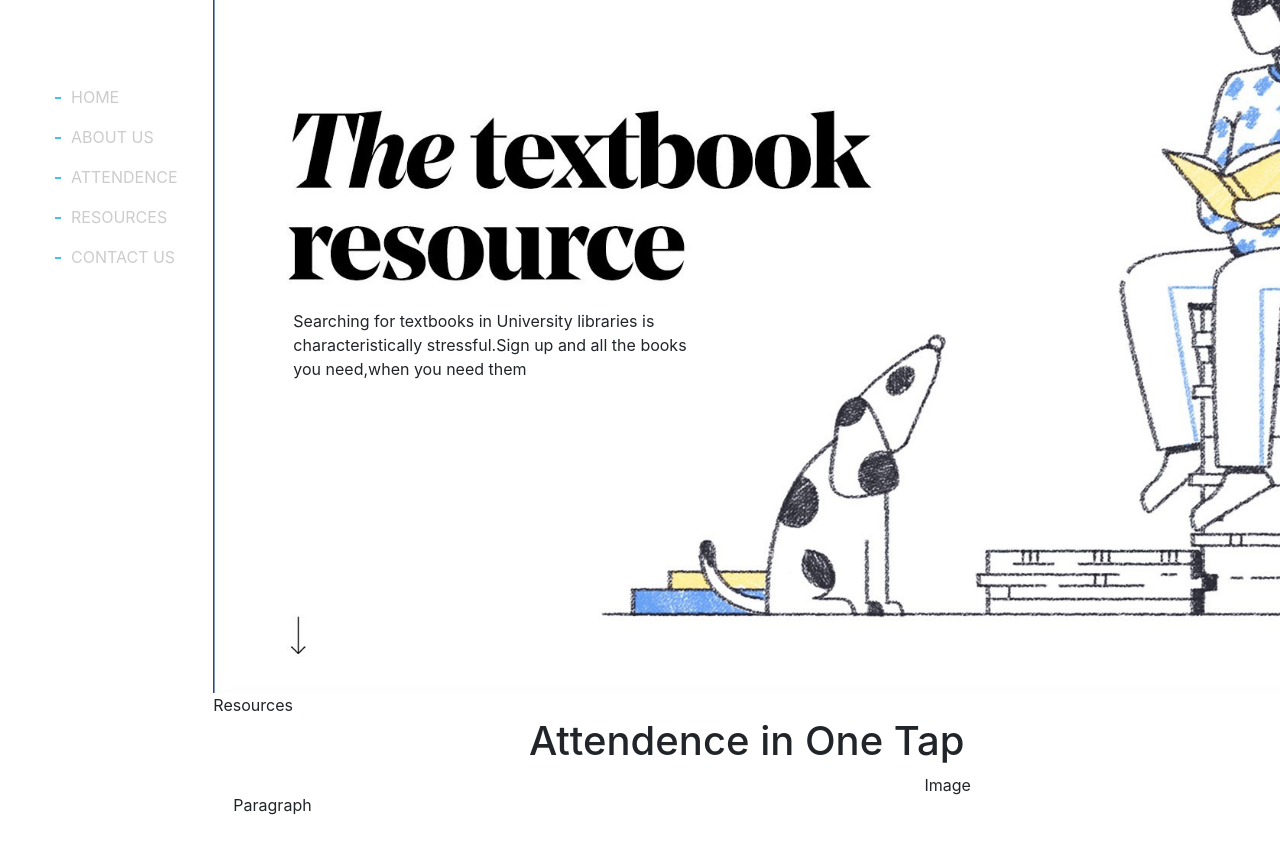
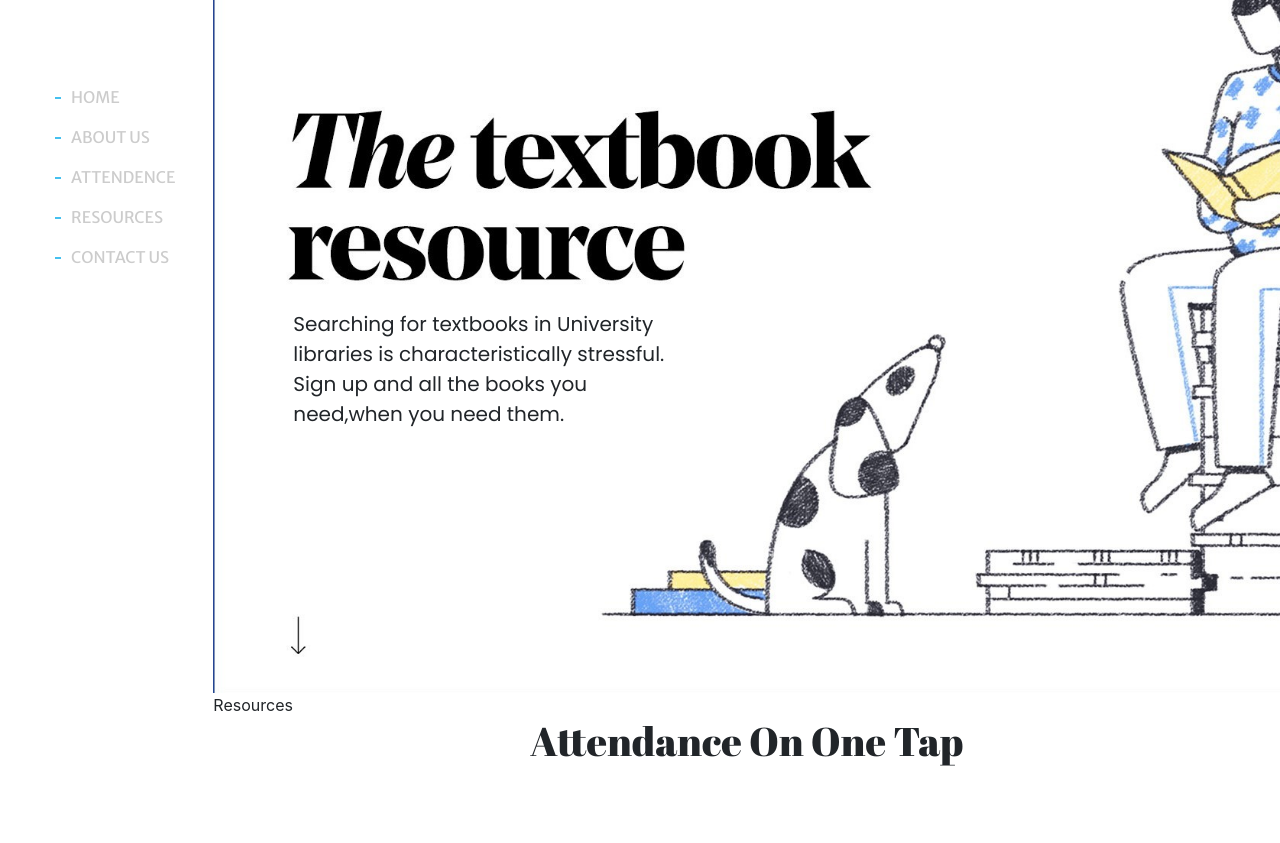
Before and after one commit to Brogrammerss/ITER-2.0, a plain HTML site: page index.html in a window 1280 px wide. Shown: the part 107-950 px from the top of the page. Drawn offline with nearby package versions, Linux system fonts and the light colour scheme.

Commit message:
Not much, some fonts and little changes

```diff
--- a/css/style.css
+++ b/css/style.css
@@ -28,6 +28,7 @@ a.nav-link{
     color: #ccc;
     position: relative;
     display: inline-block;
+    font-family: 'Merriweather Sans', sans-serif;
 }
 
 .nav-link::before{
@@ -53,9 +54,25 @@ a.nav-link{
     width:400px;
     margin-left: 80px;
     padding-top: 52vh;
+    font-family: 'Poppins', sans-serif;
+    font-size: 20px;
 }
 .Attendence {
     margin-left: 80px;
     width: 400px;
 
+
 }
+.text-center{
+    font-family: 'Abril Fatface', cursive;
+}
+.col-lg-4{
+
+    background-size: cover;
+
+}
+.col-lg-8{
+    font-size: 25px;
+    margin-top: 5%;
+    font-family: 'Poppins', sans-serif;
+}
--- a/index.html
+++ b/index.html
@@ -7,7 +7,10 @@
     <title>Homepage</title>
     <link rel="stylesheet" href="./css/style.css">
     <link rel="stylesheet" href="https://stackpath.bootstrapcdn.com/bootstrap/4.3.1/css/bootstrap.min.css">
-
+    <!--Fonts-->
+    <link href="https://fonts.googleapis.com/css?family=Merriweather+Sans&display=swap" rel="stylesheet">
+    <link href="https://fonts.googleapis.com/css?family=Abril+Fatface&display=swap" rel="stylesheet">
+    <link href="https://fonts.googleapis.com/css?family=Poppins&display=swap" rel="stylesheet">
 </head>
 <body>
 
@@ -34,7 +37,8 @@
             <div class="col-lg-10 main full-height ml-auto" style="padding: 0px;">
                 <section class="top full-height ">
                             <p class="tagline">
-                              Searching for textbooks in University libraries is characteristically stressful.Sign up and all the books you need,when you need them
+                              Searching for textbooks in University libraries is characteristically stressful.
+                              Sign up and all the books you need,when you need them.
                             </p>
                 </section>
 
@@ -45,20 +49,21 @@
 
 
                 <section class="attendence">
-                    <h1 class="text-center">Attendence in One Tap</h1>
+                    <h1 class="text-center">Attendance On One Tap</h1>
                     <div class="row" style="margin: 0;">
                         <div class="col-lg-8" style="padding:20px;">
-                            Paragraph
+                            <p><strong>Planning for a Massbunk? </strong> <br> Login your Profile with your Registration ID and Password to checkout your newly updated attendance.</p>
+                            <a href="#"> See Now </a>
                         </div>
                         <div class="col-lg-4" style="padding: 0;">
-                                Image
+                               <img src="progress.png" alt="">
                         </div>
                     </div>
                 </section>
 
 
                 <section class="team">
-                        <h1 class="text-center">Team Mates</h1>
+                        <h1 class="text-center">Man Behind Scenes</h1>
                     <div class="row" style="margin: 0;">
                         <div class="col-lg-4 text-center" style="padding:0">
                             First
```
Also changed, not shown: img/progress.png (added), progress.png (added).
